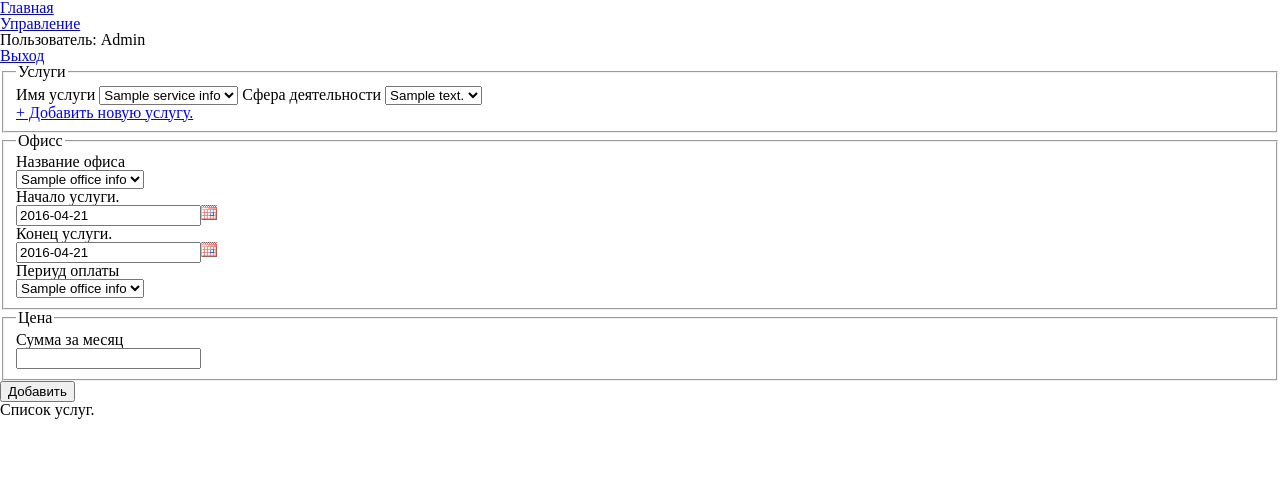
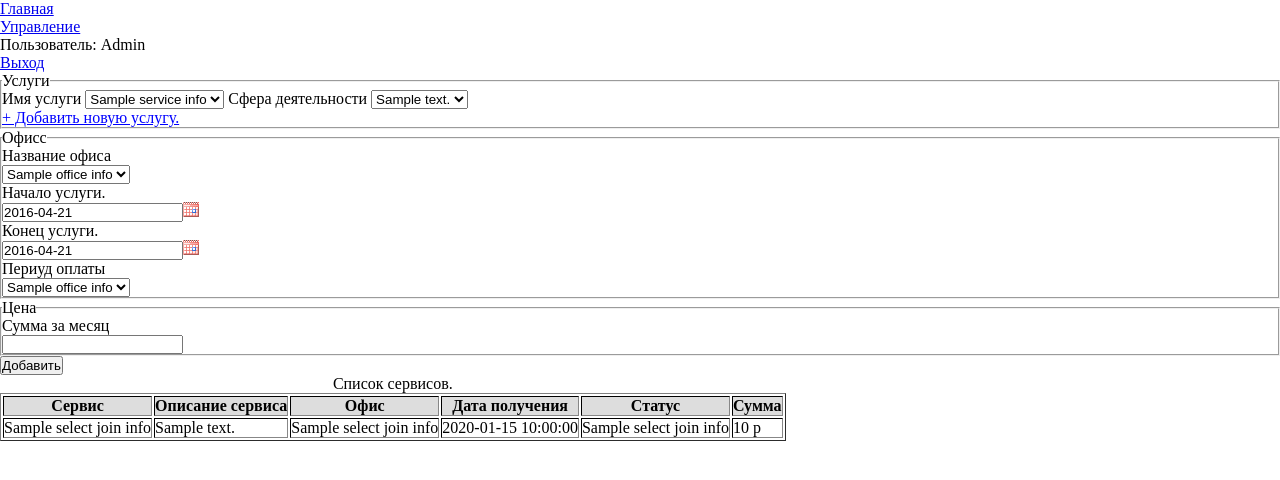
Before and after one commit to defender11/kandagarOtchet, a CodeIgniter app: the page made by application/views/admin_view.php in a window 1280 px wide. Shown: the top 480 px of the page. Run offline with CodeIgniter, Linux system fonts and the light colour scheme; tables that the repository leaves empty or names only in its code hold one stand-in row (values such as "Sample post"); the template is opened without the code that fills it: most values are stand-ins (such as "Sample title", 1, 10 or a date in 2020); some libraries are stand-ins or nearby versions.

Commit message:
Сделал простой вывод списка текущих сервисов
Сделал простой вывод списка текущих сервисов

```diff
--- a/application/controllers/admin_controller.php
+++ b/application/controllers/admin_controller.php
@@ -20,6 +20,7 @@ class Admin_controller extends CI_Controller {
         $allInfo['mainInfo'] = $this->admin_model->select_all_info();
         $allInfo['officeInfo'] = $this->admin_model->select_office();
         $allInfo['serviceInfo'] = $this->admin_model->select_service();
+        $allInfo['selectJoinInfo'] = $this->admin_model->select_all_service_join();
 //        echo "<pre>";
 //        var_dump($allInfo);
 //        echo "</pre>";
--- a/application/views/admin_view.php
+++ b/application/views/admin_view.php
@@ -69,7 +69,7 @@ defined('BASEPATH') OR exit('No direct script access allowed');
                 <input id="service_name_add" type="text" name="service_name_add">
                 <label for="service_about_add">Подробнее об услуге.</label>
                 <input id="service_about_add" type="text" name="service_about_add">
-                <p class="service_block_drop_new_field_btn " style="color: blue; text-decoration: underline; cursor: pointer;">- Отмена</p>
+                <span class="service_block_drop_new_field_btn " style="color: blue; text-decoration: underline; cursor: pointer;">Отмена</span>
             </div>
             <!--            ------------------------------------------------------------------>
         </fieldset>
@@ -113,14 +113,27 @@ defined('BASEPATH') OR exit('No direct script access allowed');
         <input type="submit" value="Добавить" placeholder="Добавить">
     </form>
 
-    <div class="list_service">
-        <ul>
-            <li>Список услуг.</li>
-<!--            --><?php //foreach() :?>
-            <li><a href="#"></a></li>
-<!--            --><?//php?>
-        </ul>
-    </div>
+    <table border="1" class="admin_list_service">
+        <caption> Список сервисов. </caption>
+        <tr>
+            <th>Сервис</th>
+            <th>Описание сервиса</th>
+            <th>Офис</th>
+            <th>Дата получения</th>
+            <th>Статус</th>
+            <th>Сумма</th>
+        </tr>
+        <?php foreach($selectJoinInfo as $valueJoinInfo) :?>
+        <tr>
+            <td class="border: 1px solid;"><?php echo $valueJoinInfo['service_name'];?></td>
+            <td class="border: 1px solid;"><?php echo $valueJoinInfo['service_about']?></td>
+            <td class="border: 1px solid;"><?php echo $valueJoinInfo['office_name']?></td>
+            <td class="border: 1px solid;"><?php echo $valueJoinInfo['date_recieved']?></td>
+            <td class="border: 1px solid;"><?php echo $valueJoinInfo['status_name']?></td>
+            <td class="border: 1px solid;"><?php echo $valueJoinInfo['sum']?> p</td>
+        </tr>
+        <?php endforeach; ?>
+    </table>
 </div>
 
 
--- a/public/css/helpers.css
+++ b/public/css/helpers.css
@@ -1,3 +1,8 @@
+* {
+    padding: 0;
+    margin: 0;
+}
+
 .dspBlock {
     display: block;
 }
--- a/public/css/style.css
+++ b/public/css/style.css
@@ -1,5 +1,19 @@
-@import "reset.css";
+/*@import "reset.css";*/
 @import "helpers.css";
 @import "jquery-ui.css.css";
 @import "jquery-ui.structure.min.css.css";
 @import "jquery-ui.theme.min.css.css";
+
+.admin_list_service tr{
+    border: 1px solid #333;
+    padding: 5px;
+}
+
+.admin_list_service tr:nth-child(odd) {
+    background: #dddddd;
+}
+
+.admin_list_service tr:hover:not(:nth-child(1)) {
+    background: #fffa90;
+    /*cursor: pointer;*/
+}
--- a/public/js/common.js
+++ b/public/js/common.js
@@ -5,11 +5,11 @@ $(document).ready(function () {
     $('.service_block_add_new_field_btn').on('click', function() {
         $('.service_block_add_new_field').removeClass('dspNone').addClass('dspBlock');
         $('.service_block_add_field').addClass('dspNone');
+        $(this).addClass('dspNone');
     });
     $('.service_block_drop_new_field_btn').on('click', function() {
         $('.service_block_add_new_field').removeClass('dspBlock').addClass('dspNone');
         $('.service_block_add_field').addClass('dspBlock').removeClass('dspNone');
+        $('.service_block_add_new_field_btn').addClass('dspBlock').removeClass('dspNone');
     });
-
-
 });
```
Also changed, not shown: application/models/admin_model.php (+24 -11 lines).
